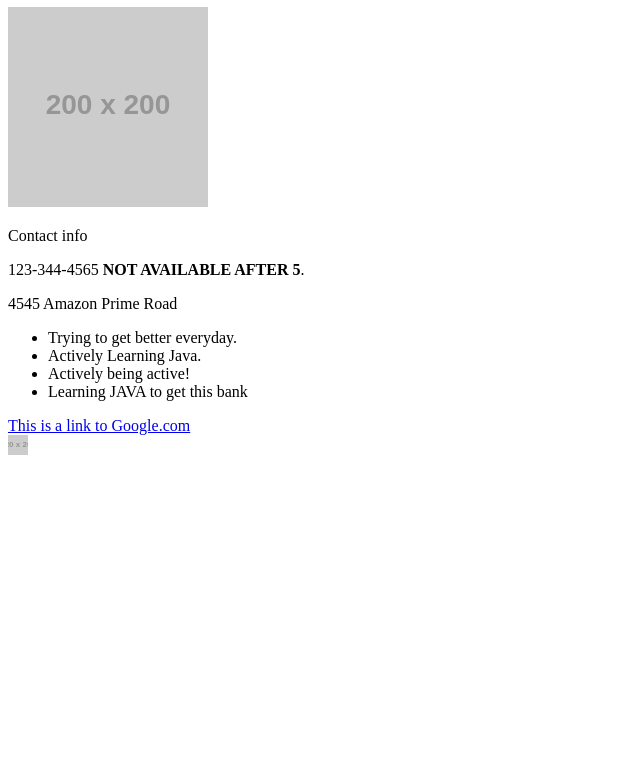
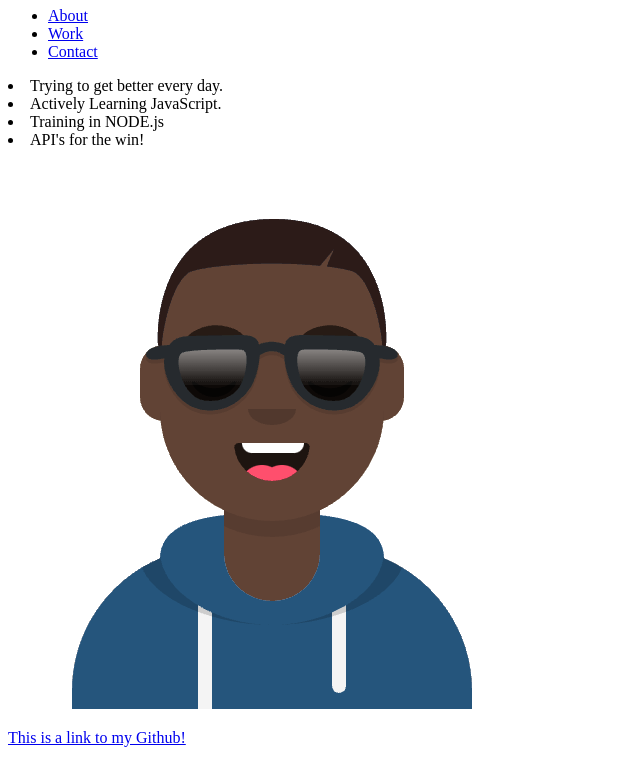
Before and after one commit to khalilb2000/my-portfolio, a plain HTML site: page index.html in a window 1280 px wide. Shown: the part 73-833 px from the top of the page, without its empty margins (0-640 px from the left). Before the commit the page ends 800 px from the top, so only its background shows below. Drawn offline with Linux system fonts and the light colour scheme; placeholder pictures from the web are drawn by us.

Commit message:
Add files via upload
New files and new Index.html

```diff
--- a/index.html
+++ b/index.html
@@ -3,52 +3,50 @@
 
 <head>
   <meta charset="UTF-8">
-    <title> Student Bio</title>
+  <title>Developer Portfolio</title>
+  <link rel="stylesheet" href="styles.css"> <!-- Check the file name and extension -->
+   <!-- Check the file name and extension -->
+  <!-- Add a separate CSS file for styling -->
 </head>
 
 <body>
   <header>
-      <!-- Headers -->
-      <h1>Khalil Has A Bio?!</h1>
-
+    <h1>Developer's Portfolio</h1>
   </header>
 
-    <section>
-      <!-- Image -->
-      <img src="https://via.placeholder.com/200" alt="placeholder image"/>
+  <nav>
+    <ul>
+      <li><a href="#about">About</a></li>
+      <li><a href="#work">Work</a></li>
+      <li><a href="#contact">Contact</a></li>
+    </ul>
+  </nav>
 
-      <!-- Paragraph -->
+  <section id="about">
+    <li>Trying to get better every day.</li>
+      <li>Actively Learning JavaScript.</li>
+      <li>Training in NODE.js</li>
+      <li>API's for the win!</li>
+    </ul>
+    <div class="profile">
+      <img src="avataaars.png" alt="Profile Picture">
+
+    <ul></ul><a href="https://github.com/khalilb2000">This is a link to my Github!</a>
+  </section>
+
+
+
+  <section id="contact">
     <p>Contact info</p>
-      <p>123-344-4565 <strong>NOT AVAILABLE AFTER 5</strong>.</p>
-      <p> 4545 Amazon Prime Road</p>
+      <p>123-344-4565 <strong>NOT AVAILABLE AFTER 8PM</strong>.</p>
+      <p>4545 Amazon Prime Road</p>
 
-       <!-- Unordered list -->
-       <ul>
+    </div>
+   <h1><l1>Email: Khalilb2000@gmail.com</l1></h1>
+    <!-- Contact form or information can go here -->
+  </section>
 
-      <li> Trying to get better everyday.</li>
-        <li>Actively Learning Java.</li>
-        <li>Actively being active!</li>
-        <li> Learning JAVA to get this bank</li>
-      </ul>
-
-      <!-- Link -->
-      <a href="https://www.google.com">This is a link to Google.com</a>
-    </section>
-    <!-- Image-->
-    <Img src="https://via.placeholder.com/20"/>
+  <script src="index.js"></script> <!-- Add a separate JS file for interactions -->
 </body>
 
-<!-- </html>
-<!DOCTYPE html>
-<html lang="en">
-<head>
-  <meta charset="UTF-8">
-  <meta http-equiv="X-UA-Compatible" content="IE=edge">
-  <meta name="viewport" content="width=device-width, initial-scale=1.0">
-  <title>YES OR NO TEST </title>
-</head>
-<body>
-<h1> Would you like to pay ffor a wash?</h1>
-  <form>
-</body>
-</html>  -->
+</html>
--- /dev/null
+++ b/index.js
@@ -0,0 +1,9 @@
+document.addEventListener("DOMContentLoaded", function () {
+    const applicationImages = document.querySelectorAll(".application img");
+
+    applicationImages.forEach(image => {
+      image.addEventListener("click", () => {
+        window.open(image.src, "_blank");
+      });
+    });
+  });
--- /dev/null
+++ b/style.css
@@ -0,0 +1,43 @@
+/* Reset some default styles */
+body, h1, h2, h3, ul, li, p {
+    margin: 0;
+    padding: 0;
+  }
+
+  /* Basic styling */
+  header, nav, section {
+    margin: 20px;
+  }
+
+  nav ul {
+    list-style: none;
+    display: flex;
+  }
+
+  nav li {
+    margin-right: 15px;
+  }
+
+  /* Profile image */
+  .profile img {
+    max-width: 100%;
+    height: auto;
+  }
+
+  /* Application images */
+  .applications {
+    display: flex;
+    gap: 10px;
+    justify-content: center;
+  }
+
+  .application img {
+    max-width: 100%;
+    height: auto;
+    border: 1px solid #ddd;
+    cursor: pointer;
+  }
+
+  .application img:hover {
+    border-color: #aaa;
+  }
```
Also changed, not shown: avataaars.png (added). Lines whose indentation alone changed are shown as unchanged.
